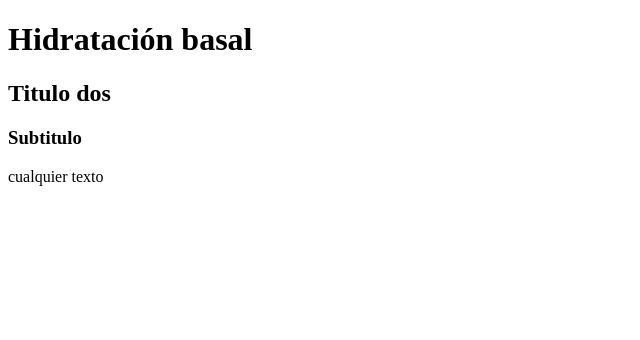
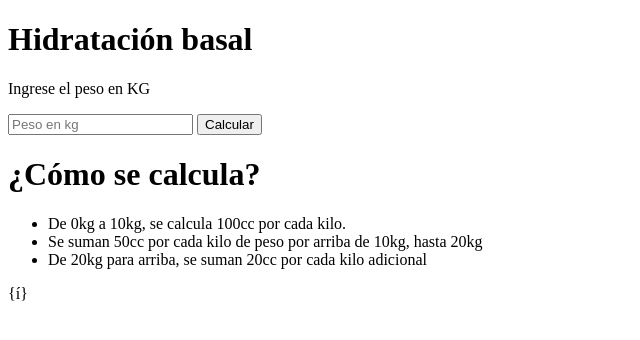
Before and after one commit to edbenrio/calculadora_basal, a plain HTML site: page index.html in a window 1280 px wide. Shown: the whole page, without its empty margins (0-640 px from the left). Drawn offline with Linux system fonts and the light colour scheme.

Commit message:
Add files via upload

```diff
--- a/index.html
+++ b/index.html
@@ -5,8 +5,15 @@
     </head>
     <body>
         <h1>Hidratación basal</h1>
-        <h2>Titulo dos</h2>
-        <h3>Subtitulo</h3>
-        cualquier texto
+        <p>Ingrese el peso en KG</p>
+        <input type="number" placeholder="Peso en kg">
+        <button>Calcular</button>
+        <h1>¿Cómo se calcula?</h1>
+        <ul>
+            <li>De 0kg a 10kg, se calcula 100cc por cada kilo.</li>
+            <li>Se suman 50cc por cada kilo de peso por arriba de 10kg, hasta 20kg</li>
+            <li>De 20kg para arriba, se suman 20cc por cada kilo adicional</li>
+        </ul>
     </body>
 </html>
+{í}
```
